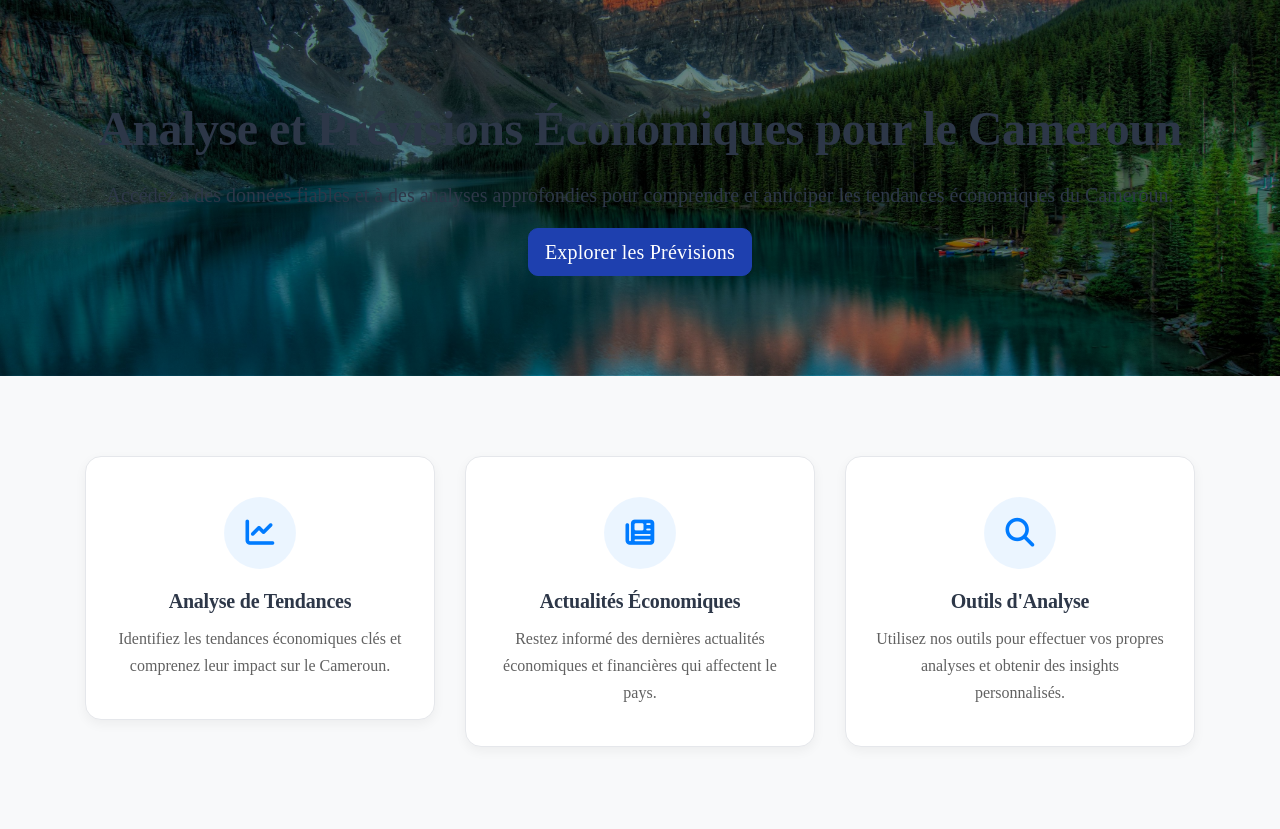
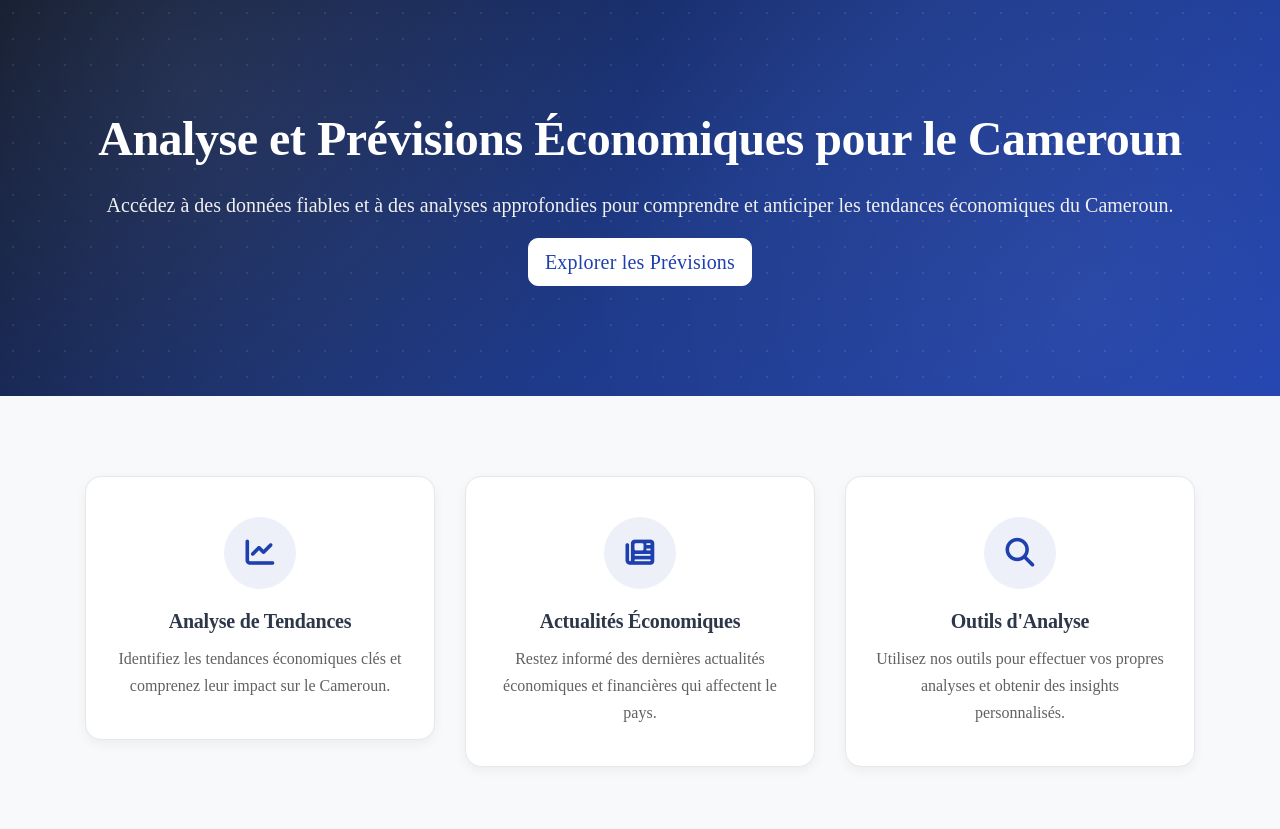
Before and after one commit to Lorel12/opesc_projet, a Flask app: page /home in a window 1280 px wide. Shown: the part 59-888 px from the top of the page. Run offline with Flask 3, Linux system fonts and the light colour scheme; the visitor is signed in with stand-in values (Sample User, id 1); some libraries are stand-ins or nearby versions.

Commit message:
accueil.html: remplace la photo hors-sujet du hero par un visuel abstrait
Le fond du hero était une photo de lac de montagne canadien (Moraine
Lake), sans rapport avec le Cameroun ou l'économie, et le contraste du
titre était limité. Remplacé par un dégradé bleu nuit abstrait avec
une texture de points discrète (institutionnel, sans photo à
maintenir), avec surcharges explicites de couleur pour le titre, le
sous-titre et le bouton d'appel à l'action afin de garantir la
lisibilité sur ce fond sombre.

Co-Authored-By: Claude Sonnet 5 <noreply@anthropic.com>

```diff
--- a/static/css/indexStyle.css
+++ b/static/css/indexStyle.css
@@ -26,7 +26,7 @@
     width: 72px;
     height: 72px;
     border-radius: 50%;
-    background-color: rgba(0, 123, 255, 0.08);
+    background-color: rgba(30, 64, 175, 0.08);
     display: flex;
     align-items: center;
     justify-content: center;
@@ -35,7 +35,7 @@
 
 .feature-icon {
     font-size: 1.8rem;
-    color: #007bff;
+    color: #1e40af;
 }
 
 .feature-card .card-title {
--- a/templates/accueil.html
+++ b/templates/accueil.html
@@ -11,14 +11,50 @@
     <link rel="stylesheet" href="https://cdnjs.cloudflare.com/ajax/libs/font-awesome/6.0.0/css/all.min.css">
     <style>
         .hero-section {
-            background: linear-gradient(rgba(0, 0, 0, 0.5), rgba(0, 0, 0, 0.5)), url("{{ url_for('static', filename='images/mon_image.jpg') }}");
-            background-size: cover;
-            background-position: center;
-            color: white;
-            padding: 100px 0;
+            position: relative;
+            overflow: hidden;
+            background:
+                radial-gradient(circle at 15% 20%, rgba(255, 255, 255, 0.08) 0%, transparent 40%),
+                radial-gradient(circle at 85% 75%, rgba(255, 255, 255, 0.06) 0%, transparent 45%),
+                linear-gradient(135deg, #0f172a 0%, #1e3a8a 55%, #1e40af 100%);
+            padding: 110px 0;
             text-align: center;
         }
 
+        .hero-section::before {
+            content: "";
+            position: absolute;
+            inset: 0;
+            background-image: radial-gradient(rgba(255, 255, 255, 0.09) 1px, transparent 1px);
+            background-size: 26px 26px;
+            pointer-events: none;
+        }
+
+        .hero-section .container {
+            position: relative;
+            z-index: 1;
+        }
+
+        .hero-section h1,
+        .hero-section p {
+            color: #ffffff;
+        }
+
+        .hero-section .lead {
+            color: #f0f0f0;
+        }
+
+        .hero-section .btn-primary {
+            background-color: #ffffff;
+            border-color: #ffffff;
+            color: #1e40af;
+        }
+
+        .hero-section .btn-primary:hover {
+            background-color: #f0f0f0;
+            border-color: #f0f0f0;
+            color: #1e3a8a;
+        }
     </style>
 </head>
 
```
